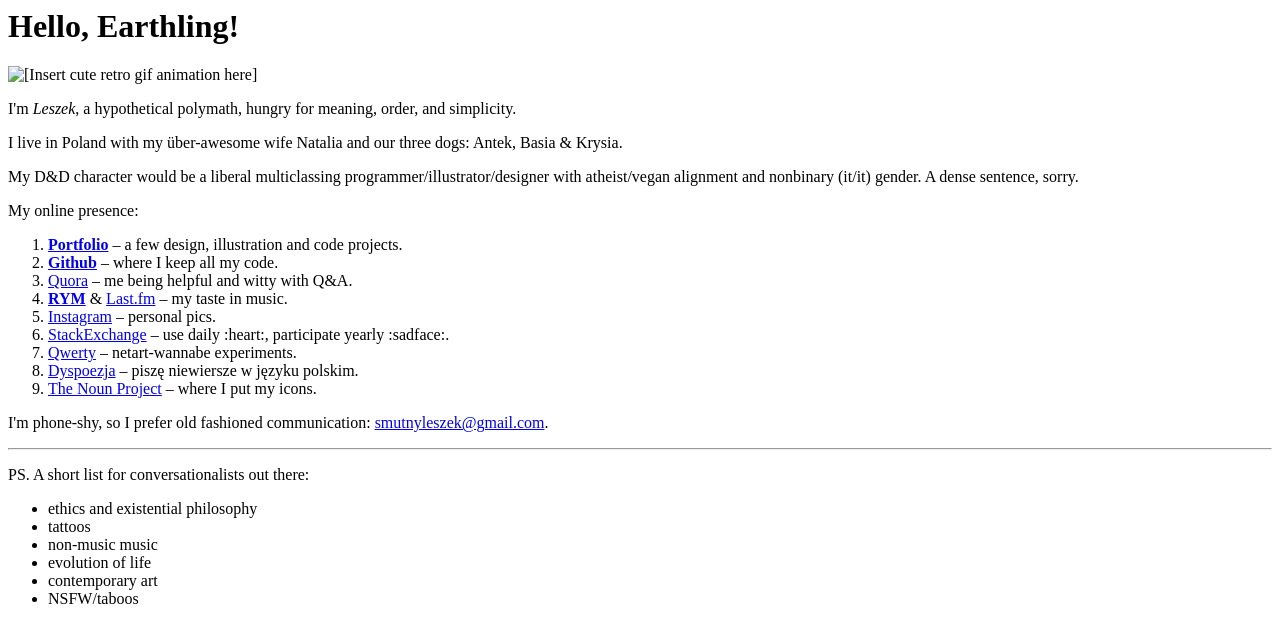
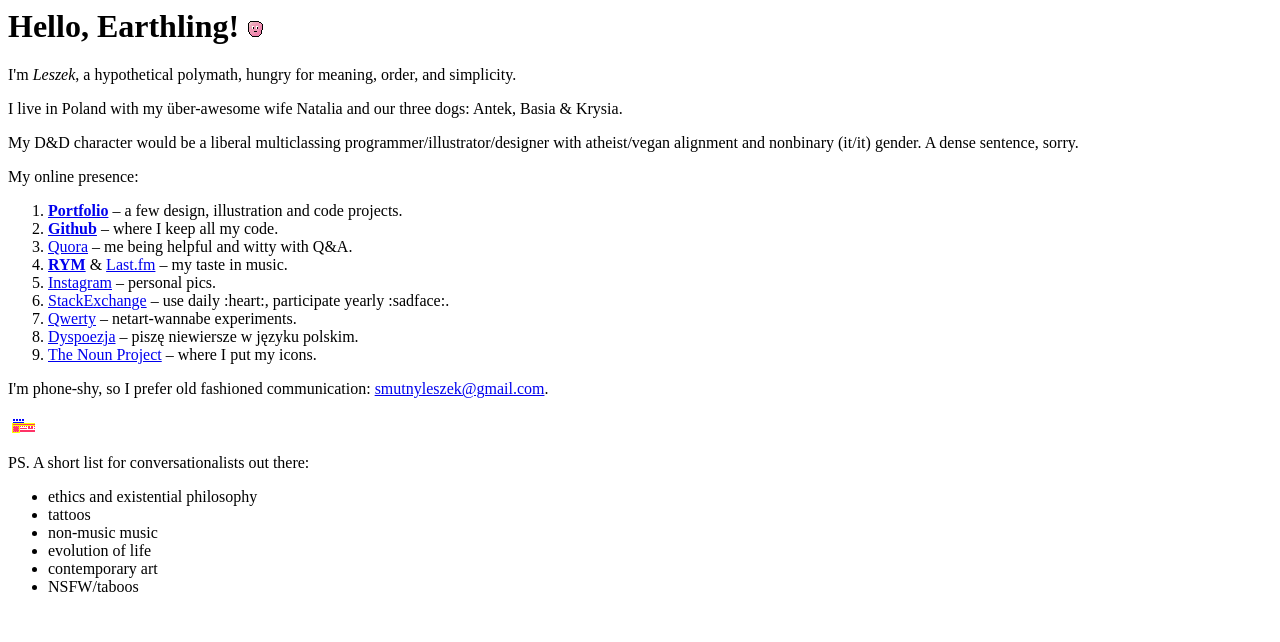
Before and after one commit to magicznyleszek/smutnyleszek.github.io, a plain HTML site: page index.html in a window 1280 px wide. Drawn offline with Linux system fonts and the light colour scheme.

Commit message:
add some animated gifs

```diff
--- a/index.html
+++ b/index.html
@@ -19,9 +19,7 @@
     </head>
 
     <body>
-        <h1>Hello, Earthling!</h1>
-
-        <img src="/animated.gif" alt="[Insert cute retro gif animation here]">
+        <h1>Hello, Earthling! <img src="blob-from-portfolio-v2.gif" alt=":-o"></h1>
 
         <p>I'm <dfn title='try spelling it "lesheck"'>Leszek</dfn>, a hypothetical polymath, hungry for meaning, order, and simplicity.</p>
 
@@ -45,7 +43,7 @@
 
         <p>I'm phone-shy, so I prefer old fashioned communication: <a href="mailto:smutnyleszek@gmail.com">smutnyleszek@gmail.com</a>.</p>
 
-        <hr>
+        <img src="px1x010.gif" alt="abstract-animation">
 
         <p>PS. A short list for conversationalists out there:</p>
 
```
Also changed, not shown: blob-from-portfolio-v2.gif (added), px1x010.gif (added).
